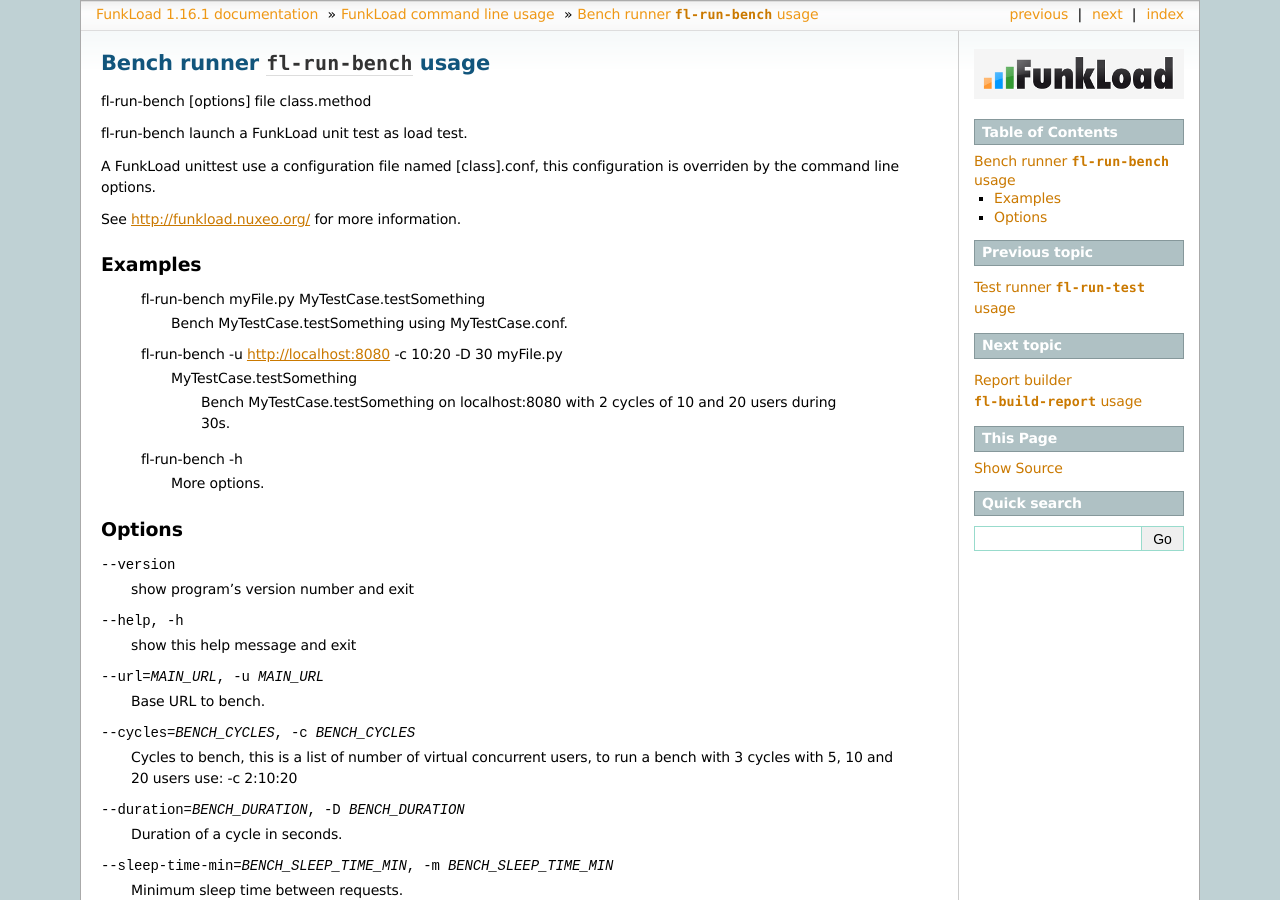
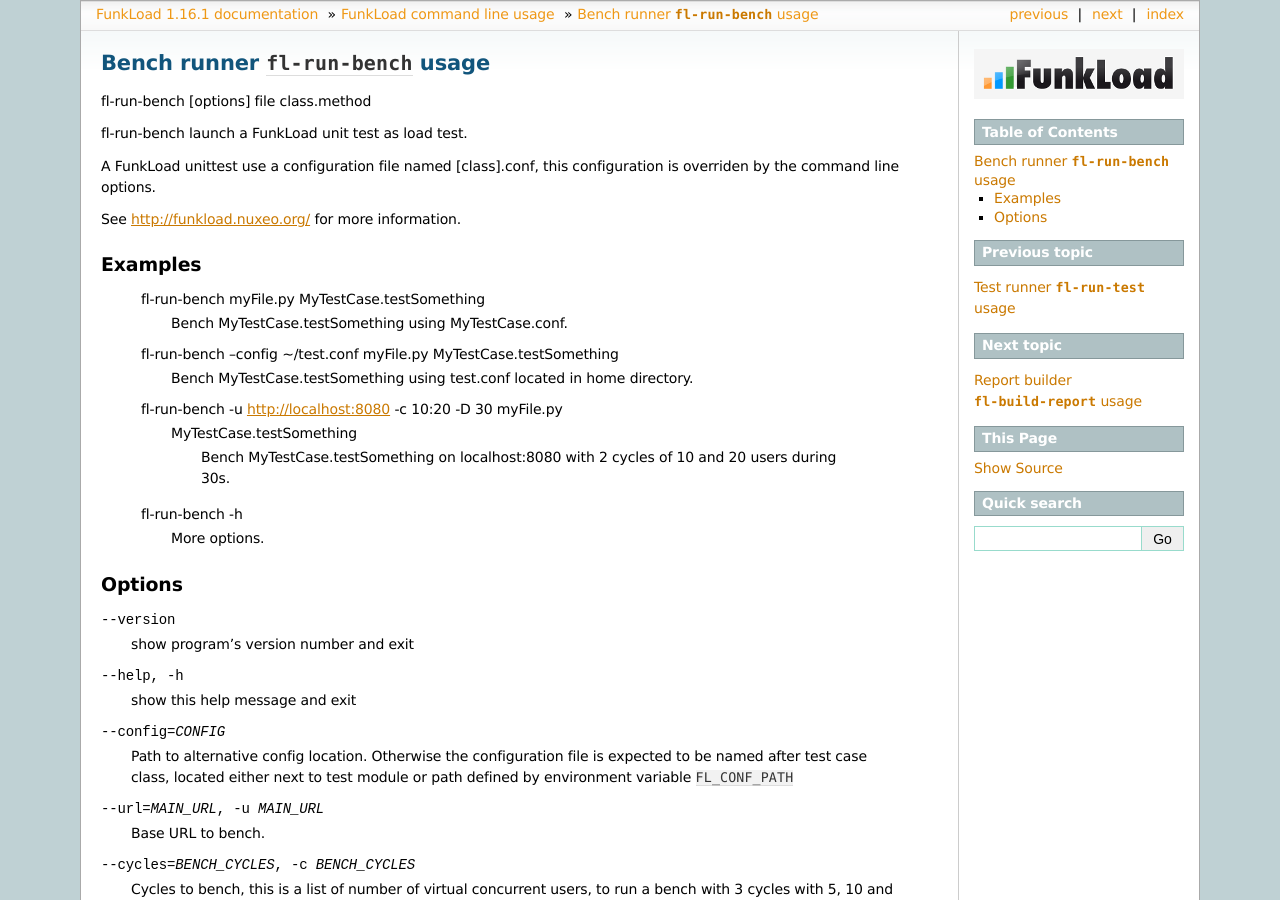
Before and after one commit to nuxeo/FunkLoad, a Sphinx documentation site: the page built from doc/source/usage-fl-run-bench.rst, in a window 1280 px wide and 900 px high. Built offline with Sphinx 7.4.7, drawn with Linux system fonts in a browser that asks for light colours.

Commit message:
Added support for providing the test configuration file with --config parameter
- Adds new parameter to fl-run-bench and fl-run-test executables: --config
- Not using short parameter option "-c" because of conflicting with --cycles/-c
- Updated documentation accordingly

```diff
--- a/doc/source/usage-fl-run-bench.rst
+++ b/doc/source/usage-fl-run-bench.rst
@@ -14,6 +14,8 @@
 --------
   fl-run-bench myFile.py MyTestCase.testSomething
                         Bench MyTestCase.testSomething using MyTestCase.conf.
+  fl-run-bench --config ~/test.conf myFile.py MyTestCase.testSomething
+                        Bench MyTestCase.testSomething using test.conf located in home directory.
   fl-run-bench -u http://localhost:8080 -c 10:20 -D 30 myFile.py \
       MyTestCase.testSomething
                         Bench MyTestCase.testSomething on localhost:8080
@@ -27,6 +29,10 @@
 
 --version               show program's version number and exit
 --help, -h              show this help message and exit
+--config=CONFIG
+                        Path to alternative config location. Otherwise the configuration file is
+                        expected to be named after test case class, located either next to test module or path
+                        defined by environment variable ``FL_CONF_PATH``
 --url=MAIN_URL, -u MAIN_URL
                         Base URL to bench.
 --cycles=BENCH_CYCLES, -c BENCH_CYCLES
--- a/doc/source/usage-fl-run-test.rst
+++ b/doc/source/usage-fl-run-test.rst
@@ -49,6 +49,10 @@
 ---------
 --version               show program's version number and exit
 --help, -h              show this help message and exit
+--config=CONFIG
+                        Path to alternative config location. Otherwise the configuration file is
+                        expected to be named after test case class, located either next to test module or path
+                        defined by environment variable ``FL_CONF_PATH``
 --quiet, -q             Minimal output.
 --verbose, -v           Verbose output.
 --debug, -d             FunkLoad and doctest debug output.
```
Also changed, not shown: 3 other files.
